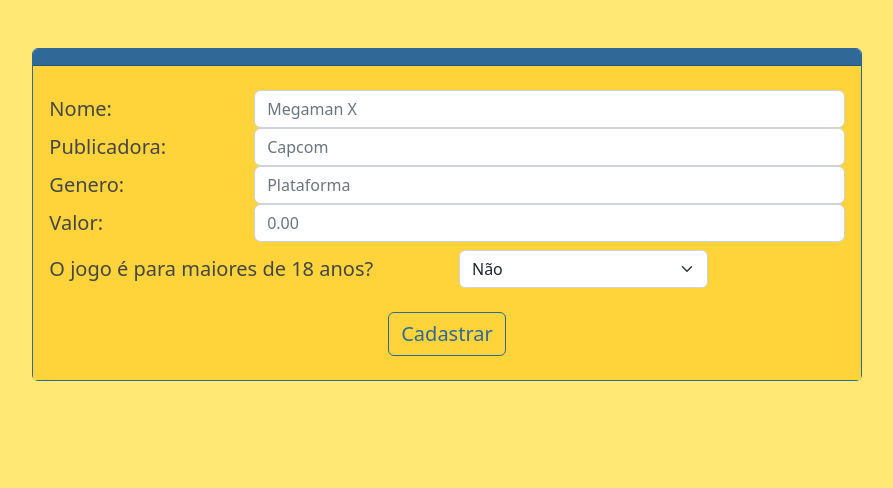
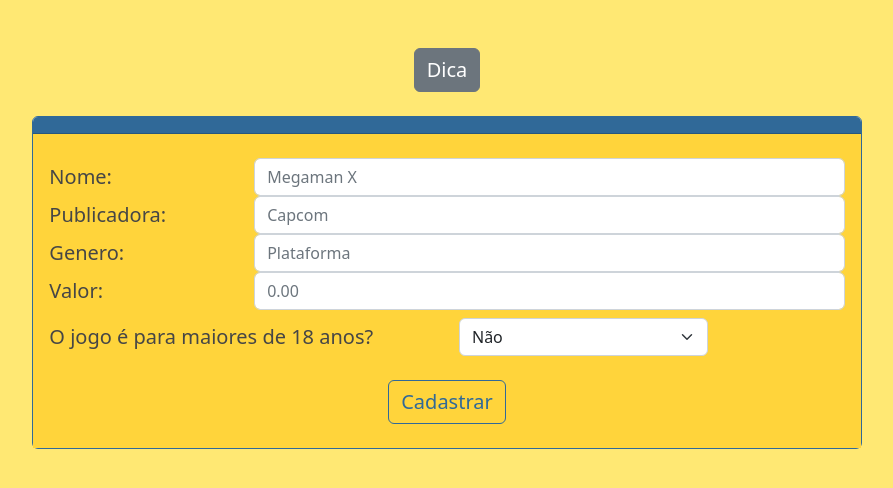
Before and after one commit to CarlosNR/Ston, a Flask app: page /insert/jogo in a window 1280 px wide. Shown: the part 86-574 px from the top of the page, without its empty margins (193-1086 px from the left). Run offline with Flask 3, Linux system fonts and the light colour scheme; some libraries are stand-ins or nearby versions.

Commit message:
front: cadastraJogo1 tooltip alternativo

```diff
--- a/src/templates/public/Jogos/cadastraJogo1.html
+++ b/src/templates/public/Jogos/cadastraJogo1.html
@@ -5,17 +5,13 @@
 
 <div class="row justify-content-center align-items-center text-center mt-4">
     <div class="col-8 col-sm-6">
-
-        <!-- <button type="button" class="btn btn-secondary" data-toggle="tooltip" data-placement="top" title="Tooltip on top">
-            <p style="text-align: center; color: #ffffffd0;">
-                Para realizar um teste de duas versoes do mesmo game,<br>
-                cadastre 2 versões do mesmo jogo, por exemplo:<br>
-            </p>
-            <ul class="list-group">
-                <li class="list-group-item">Street Fighter</li>
-                <li class="list-group-item">Street Fighter Turbo Edition</li>
-            </ul>
-        </button> -->
+        <div title="Para realizar um teste de duas versões do mesmo game,
+cadastre 2 versões do mesmo jogo, por exemplo:
+Street Fighter 2 Turbo
+Street Fighter 2">
+            <div class="col-12 mt-4 text-center">
+                <button type="button" class="btn btn-secondary" id="buttonDica">Dica</button></div>
+            </div>
     </div>
 </div>
 
```
